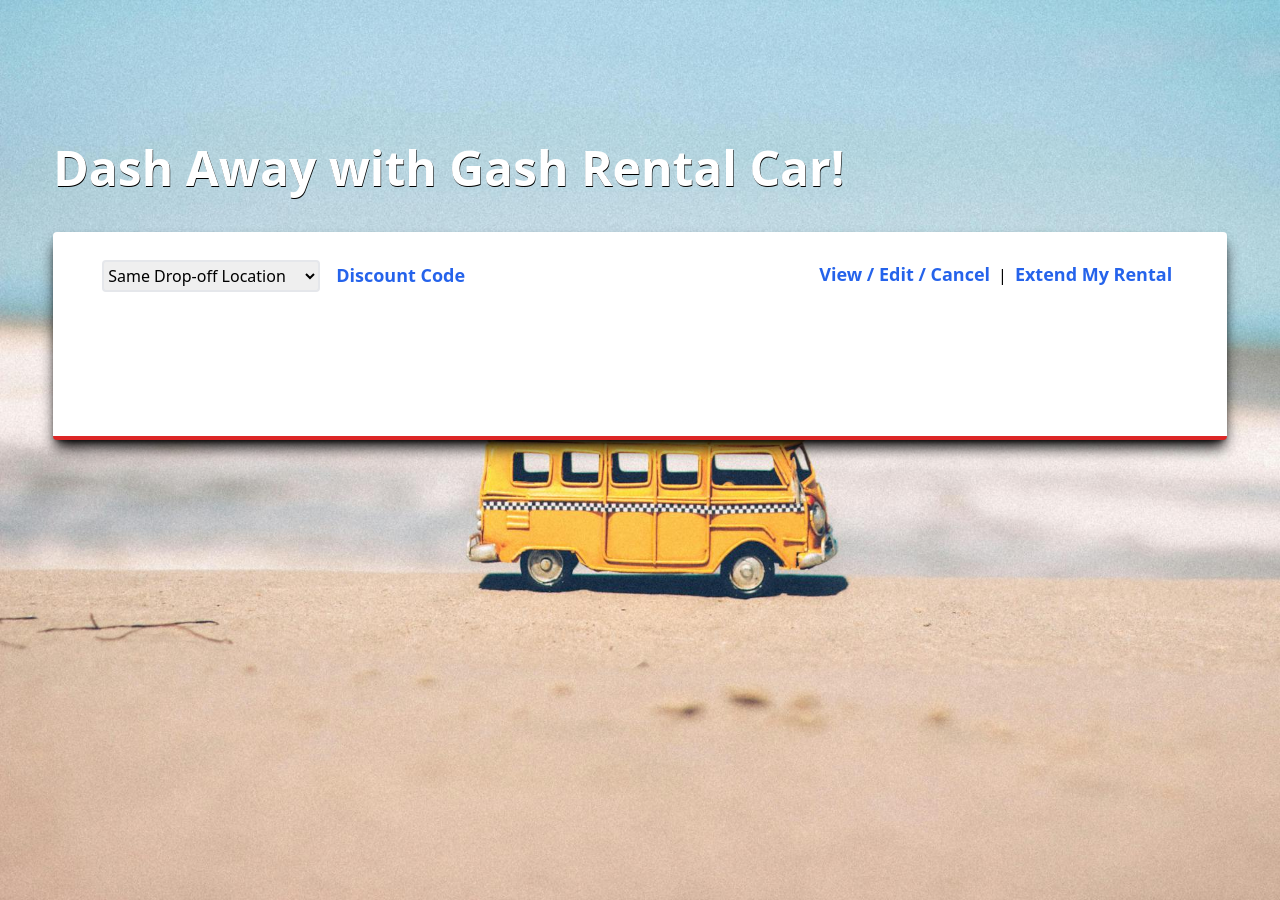
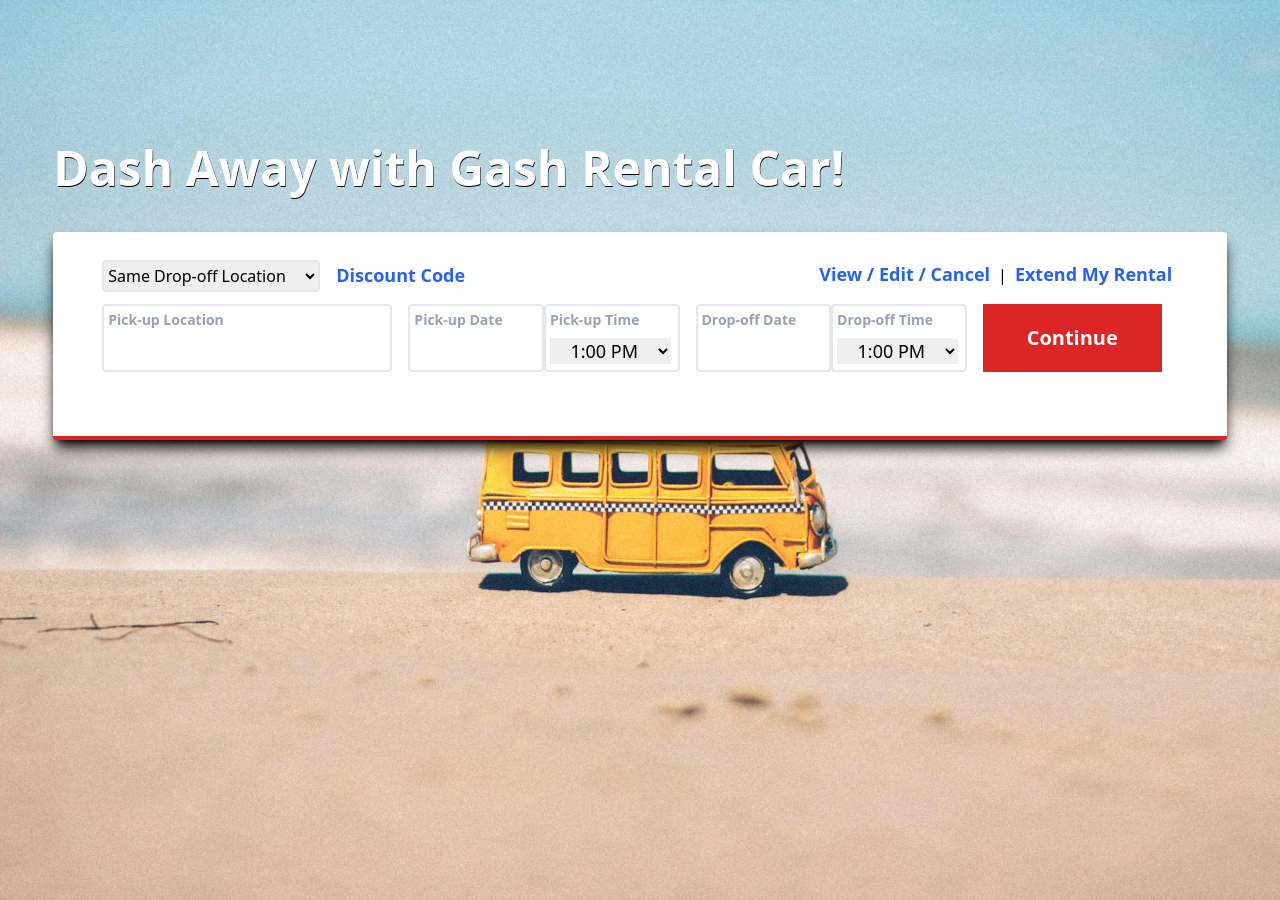
Before and after one commit to Peterson-Jacob/gsr, a Next.js app: page /components/jumbo in a window 1280 px wide. Built offline with nearby package versions, Linux system fonts and the light colour scheme.

Commit message:
Update jumbo.jsx

```diff
--- a/pages/components/jumbo.jsx
+++ b/pages/components/jumbo.jsx
@@ -1,6 +1,5 @@
 import Image from 'next/image';
 import beach from "./images/beach-car.jpg";
-import view from "./images/beach-view.jpeg";
 
 
 
@@ -15,19 +14,82 @@ export default function Jumbo(){
                 <div className='w-11/12 my-0 mx-auto'>
                     <h1 className='text-5xl text-white font-semibold tagline'>Dash Away with Gash Rental Car!</h1>
                 </div>
-                <div className='w-11/12 my-10 mx-auto bg-white h-52 rounded shadow-lg shadow-black border-b-4 border-red-600'>
+                <div className='w-11/12 my-10 mx-auto bg-white h-52 rounded shadow-lg shadow-black border-b-4 border-red-600 rentPrompt'>
 
                     <div className='flex w-11/12 my-0 mx-auto'>
                         <div className=' flex-initial w-2/3 '>
-                            <select className='my-7 mr-4  py-0.5 border-2 rounded' id="drop-off">
+                            <select className='mt-7 mr-4  py-0.5 border-2 rounded' id="drop-off">
                                 <option value="same">Same Drop-off Location</option>
                                 <option value="differnt">Differnt Drop-off Location</option>
                             </select>
                             <p className='text-lg text-blue-600 font-semibold inline-block'>Discount Code</p>
                         </div>
-                        <div className='flex-initial w-1/3 my-7'>
+                        <div className='flex-initial w-1/3 mt-7'>
                             <p className='text-lg text-blue-600 font-semibold inline-block mr-2 '>View / Edit / Cancel</p>|
                             <p className='text-lg text-blue-600 font-semibold inline-block ml-2'>Extend My Rental</p>
+                        </div>
+                    </div>
+
+                    <div className='flex w-11/12 my-0 mx-auto'>
+
+                        <div className='relative flex-initial w-5/6 mr-0 mt-3 px-11 py-5 border-2 rounded pickupDiv'>
+                            <span className='absolute top-0 left-0 mt-1 ml-1 text-sm text-slate-400 font-bold'>Pick-up Location</span>
+                            <input type="text" className='absolute w-11/12 mt-2 mb-0 ml-1 text-xl left-0  outline-none'  />
+                        </div>
+                        <div className='hidden relative flex-initial w-2/5 mr-0 mt-3 px-11 py-5 border-2 rounded pickupDiv'>
+                            <span className='absolute top-0 left-0 mt-1 ml-1 text-sm text-slate-400 font-bold'>Drop-off Location</span>
+                            <input type="text" className='absolute w-11/12 mt-2 mb-0 ml-1 text-xl left-0  outline-none'  />
+                        </div>
+
+
+                        <div className='relative flex-initial w-1/4 ml-4 mr-0 mt-3 px-11 py-5 border-2 rounded dateupDiv'>
+                            <span className='absolute top-0 left-0 mt-1 ml-1 text-sm text-slate-400 font-bold'>Pick-up Date</span>
+                            <input type="text" className='absolute w-11/12 mt-2 mb-0 ml-1 text-xl left-0  outline-none '  />
+                        </div>
+
+                        <div className='relative flex-initial w-1/4 mr-4 mt-3 px-11 py-5 border-2 rounded dateupDiv'>
+                                <span className='absolute top-0 left-0 mt-1 ml-1 text-sm text-slate-400 font-bold'>Pick-up Time</span>
+                                <select className='absolute w-11/12 mt-3 mb-0 ml-1 text-lg text-center left-0  outline-none' id="drop-off">
+                                 <option value="8am">8:00 AM</option>
+                                 <option value="9am">9:00 AM</option>
+                                 <option value="10am">10:00 AM</option>
+                                 <option value="11am">11:00 AM</option>
+                                 <option value="12pm">12:00 PM</option>
+                                 <option value="1pm" selected>1:00 PM</option>
+                                 <option value="2pm">2:00 PM</option>
+                                 <option value="3pm">3:00 PM</option>
+                                 <option value="4pm">4:00 PM</option>
+                                 <option value="5pm">5:00 PM</option>
+                                 <option value="6pm">6:00 PM</option>
+                                 <option value="7pm">7:00 PM</option>
+                            </select>
+                        </div>
+
+                        <div className='relative flex-initial w-1/4 mr-0 mt-3 px-11 py-5 border-2 rounded dateupDiv'>
+                            <span className='absolute top-0 left-0 mt-1 ml-1 text-sm text-slate-400 font-bold'>Drop-off Date</span>
+                            <input type="text" className='absolute w-11/12 mt-2 mb-0 ml-1 text-xl left-0  outline-none'  />
+                        </div>
+
+                        <div className='relative flex-initial w-1/4 mr-4 mt-3 px-11 py-5 border-2 rounded dateupDiv'>
+                                <span className='absolute top-0 left-0 mt-1 ml-1 text-sm text-slate-400 font-bold'>Drop-off Time</span>
+                                <select className='absolute w-11/12 mt-3 mb-0 ml-1 text-lg text-center left-0  outline-none' id="drop-off">
+                                 <option value="8am">8:00 AM</option>
+                                 <option value="9am">9:00 AM</option>
+                                 <option value="10am">10:00 AM</option>
+                                 <option value="11am">11:00 AM</option>
+                                 <option value="12pm">12:00 PM</option>
+                                 <option value="1pm" selected>1:00 PM</option>
+                                 <option value="2pm">2:00 PM</option>
+                                 <option value="3pm">3:00 PM</option>
+                                 <option value="4pm">4:00 PM</option>
+                                 <option value="5pm">5:00 PM</option>
+                                 <option value="6pm">6:00 PM</option>
+                                 <option value="7pm">7:00 PM</option>
+                            </select>
+                        </div>
+
+                        <div className='relative flex-initial w-1/4 mr-4 mt-3 px-11 py-5 bg-red-600 cursor-pointer hover:shadow hover:shadow-black dateupDiv'>
+                            <p className='text-xl font-bold text-white'>Continue</p>
                         </div>
                     </div>
                 </div>
```
